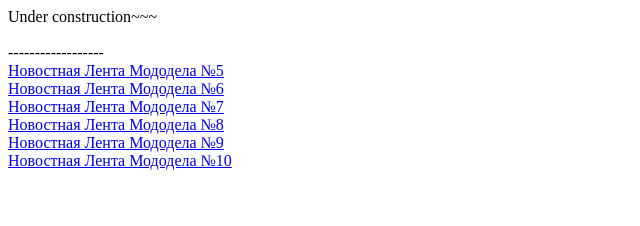
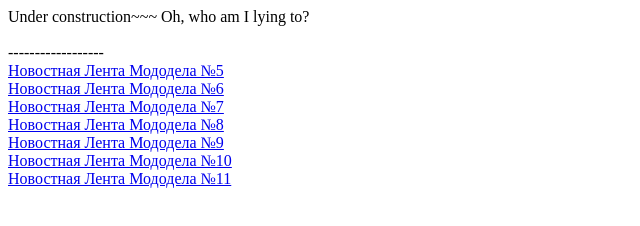
Before and after one commit to yakui-lover/yakui-lover.github.io, a plain HTML site: page index.html in a window 1280 px wide. Shown: the whole page, without its empty margins (0-640 px from the left). Drawn offline with Linux system fonts and the light colour scheme.

Commit message:
Link up!

```diff
--- a/index.html
+++ b/index.html
@@ -4,7 +4,7 @@
 <title>Under construction~</title>
 <meta charset="UTF-8">
 <body>
-Under construction~~~
+Under construction~~~ Oh, who am I lying to?
 <br/><br/>
 ------------------
 <br/>
@@ -14,5 +14,6 @@ Under construction~~~
 <a href="NLM8.pdf">Новостная Лента Мододела №8</a><br/>
 <a href="NLM9.pdf">Новостная Лента Мододела №9</a><br/>
 <a href="NLM10.pdf">Новостная Лента Мододела №10</a><br/>
+<a href="NLM11.pdf">Новостная Лента Мододела №11</a><br/>
 </body>
 </html>
```
